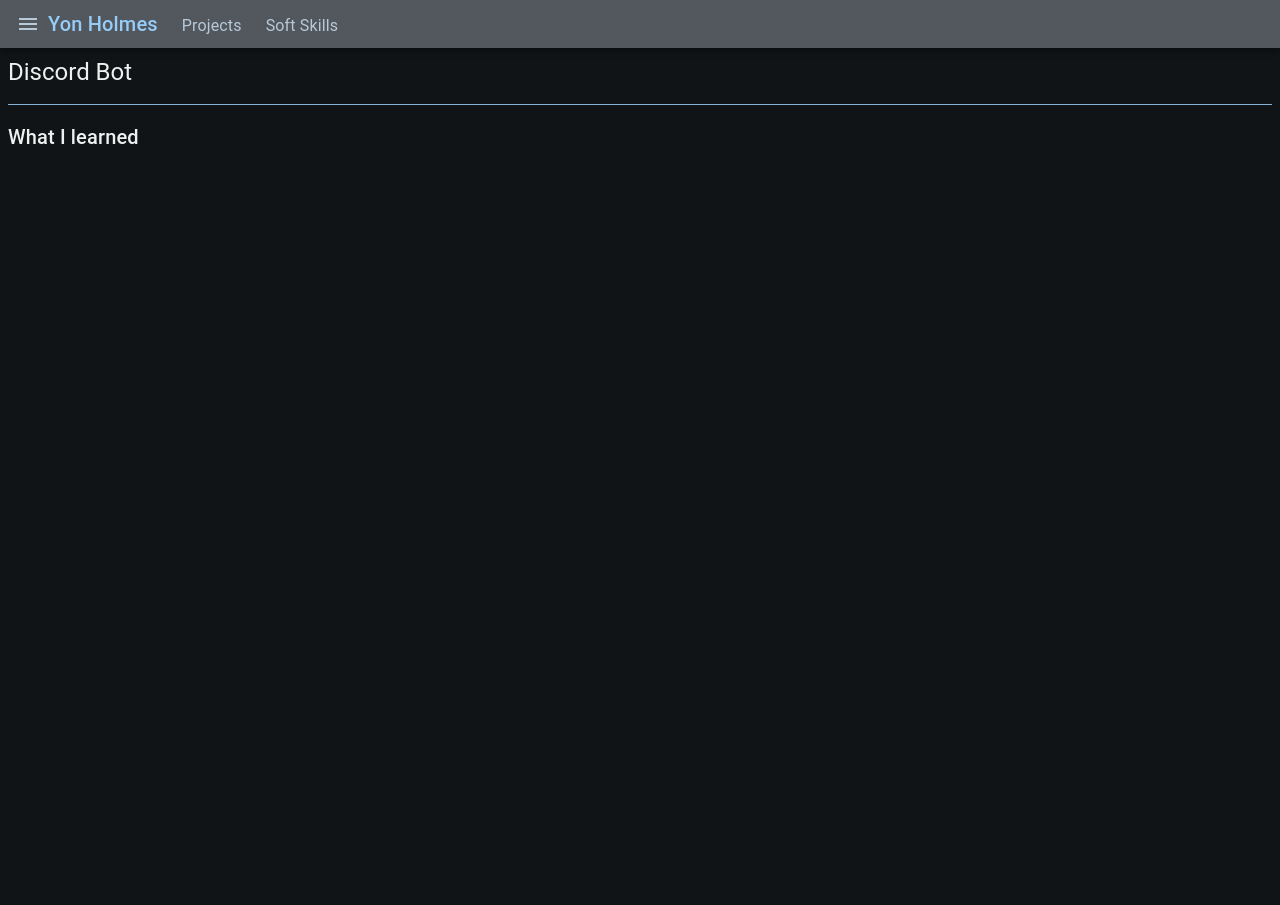
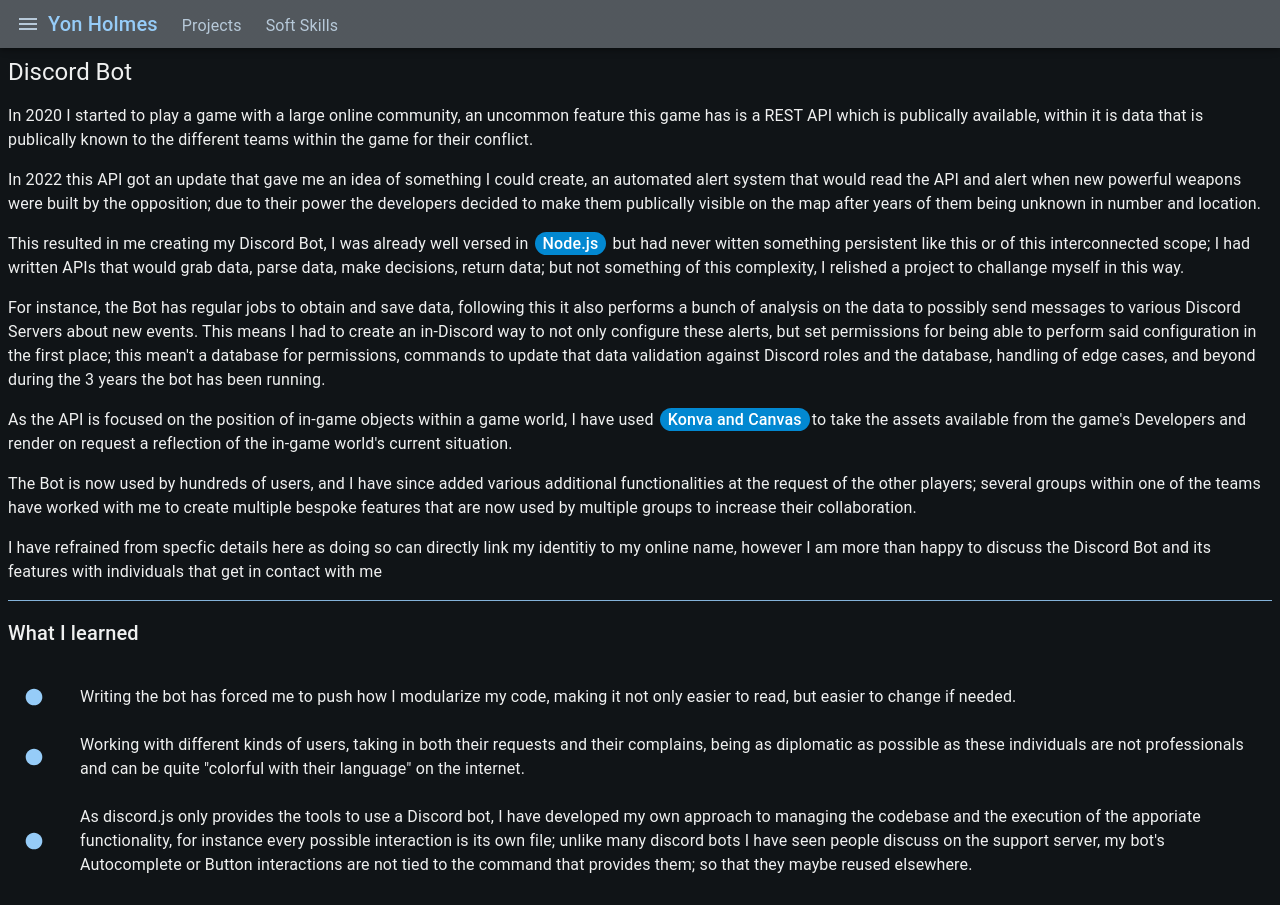
Before and after one commit to yonHolmes/portfolio, a Next.js app: page /portfolio/projects/projectDiscordBot in a window 1280 px wide. Before the commit the page ends 800 px from the top, so only its background shows below. Built offline with nearby package versions, Linux system fonts and the light colour scheme; what @mui/material-nextjs would draw is missing.

Commit message:
in-progress: Wrote a page for the 'Discord Bot '

```diff
--- a/src/components/pages/projects/discordBot/DiscordBot.tsx
+++ b/src/components/pages/projects/discordBot/DiscordBot.tsx
@@ -19,12 +19,59 @@ export function DiscordBot() {
     }
   } = useTheme();
 
+  const botsAge = new Date().getFullYear() - 2022;
+
   return (
     <Stack
       gap={2}
     >
       <Typography variant="h5">
         {projectsHomeRecord.projectDiscordBot.label}
+      </Typography>
+
+      <Typography>
+        In 2020 I started to play a game with a large online community, an uncommon feature this game has
+        is a REST API which is publically available, within it is data that is publically known to the
+        different teams within the game for their conflict.
+      </Typography>
+
+      <Typography>
+        In 2022 this API got an update that gave me an idea of something I could create, an automated alert
+        system that would read the API and alert when new powerful weapons were built by the opposition; due
+        to their power the developers decided to make them publically visible on the map after years of them
+        being unknown in number and location.
+      </Typography>
+
+      <Typography>
+        This resulted in me creating my Discord Bot, I was already well versed in <Span>Node.js</Span> but had never witten
+        something persistent like this or of this interconnected scope; I had written APIs that would grab data,
+        parse data, make decisions, return data; but not something of this complexity, I relished a project to
+        challange myself in this way.
+      </Typography>
+
+      <Typography>
+        For instance, the Bot has regular jobs to obtain and save data, following this it also performs a bunch of
+        analysis on the data to possibly send messages to various Discord Servers about new events. This means I had
+        to create an in-Discord way to not only configure these alerts, but set permissions for being able to perform
+        said configuration in the first place; this mean't a database for permissions, commands to update that data
+        validation against Discord roles and the database, handling of edge cases, and beyond during the {botsAge} years
+        the bot has been running.
+      </Typography>
+
+      <Typography>
+        As the API is focused on the position of in-game objects within a game world, I have used <Span>Konva and Canvas</Span>
+        to take the assets available from the game's Developers and render on request a reflection of the in-game world's current situation.
+      </Typography>
+
+      <Typography>
+        The Bot is now used by hundreds of users, and I have since added various additional functionalities at the
+        request of the other players; several groups within one of the teams have worked with me to create multiple
+        bespoke features that are now used by multiple groups to increase their collaboration.
+      </Typography>
+
+      <Typography>
+        I have refrained from specfic details here as doing so can directly link my identitiy to my online name, however
+        I am more than happy to discuss the Discord Bot and its features with individuals that get in contact with me
       </Typography>
 
       <Divider sx={{ opacity: 1 }} color={main} />
@@ -35,6 +82,15 @@ export function DiscordBot() {
 
       <ListText
         list={[
+          'Writing the bot has forced me to push how I modularize my code, making it not only easier to read, but easier to change if needed.',
+
+          'Working with different kinds of users, taking in both their requests and their complains, being as diplomatic as possible'
+          + ' as these individuals are not professionals and can be quite "colorful with their language" on the internet.',
+
+          'As discord.js only provides the tools to use a Discord bot, I have developed my own approach to managing the codebase'
+          + ' and the execution of the apporiate functionality, for instance every possible interaction is its own file;'
+          + ' unlike many discord bots I have seen people discuss on the support server, my bot\'s Autocomplete or Button'
+          + ' interactions are not tied to the command that provides them; so that they maybe reused elsewhere.'
         ]}
       />
 
--- a/src/consts/projectConsts.tsx
+++ b/src/consts/projectConsts.tsx
@@ -122,6 +122,8 @@ export const projectsHomeRecord: Record<ProjectHomeKeys, Project> = {
     href: navRoutes.projectMaintainMultiLayeredWabAppAndBot().path,
     description: 'I maintain a Web App, Discord Bot, API, and Backend for a Friend.',
     tags: [
+      'React',
+      'TypeScript',
       'Node.js',
       'MongoDB',
       'Discord.js',
```
Also changed, not shown: src/consts/searchableData.ts (+18 -1 lines).
